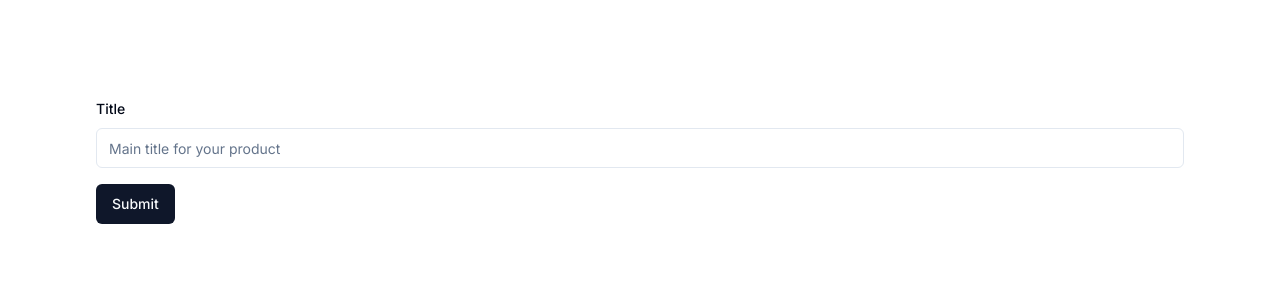
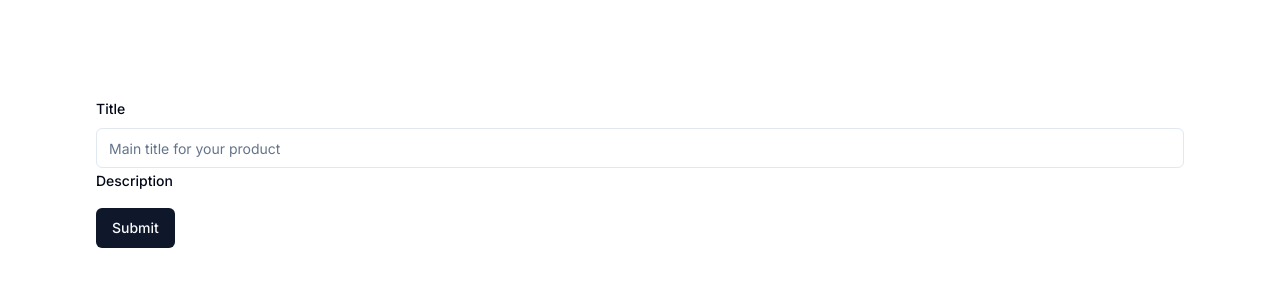
Before and after one commit to hiroshiyoka/rich-text-editor, a Next.js app: page / in a window 1280 px wide. Shown: the top 300 px of the page. Built offline with nearby package versions, Linux system fonts and the light colour scheme.

Commit message:
feat: add new form field for description

```diff
--- a/app/page.tsx
+++ b/app/page.tsx
@@ -57,6 +57,17 @@ export default function Home() {
               </FormItem>
             )}
           />
+          <FormField
+            control={form.control}
+            name="description"
+            render={({ field }) => (
+              <FormItem>
+                <FormLabel>Description</FormLabel>
+                <FormControl></FormControl>
+                <FormMessage />
+              </FormItem>
+            )}
+          />
           <Button className="my-4" type="submit">
             Submit
           </Button>
```
